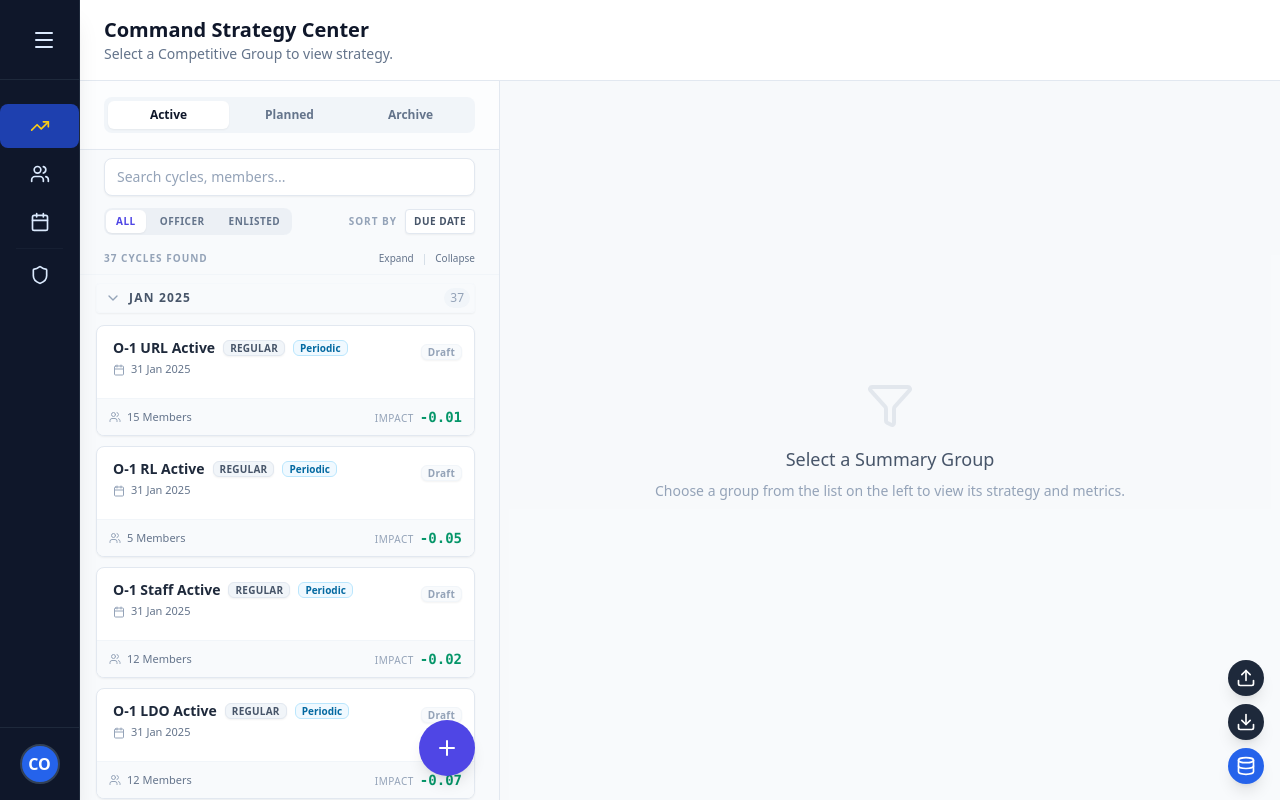
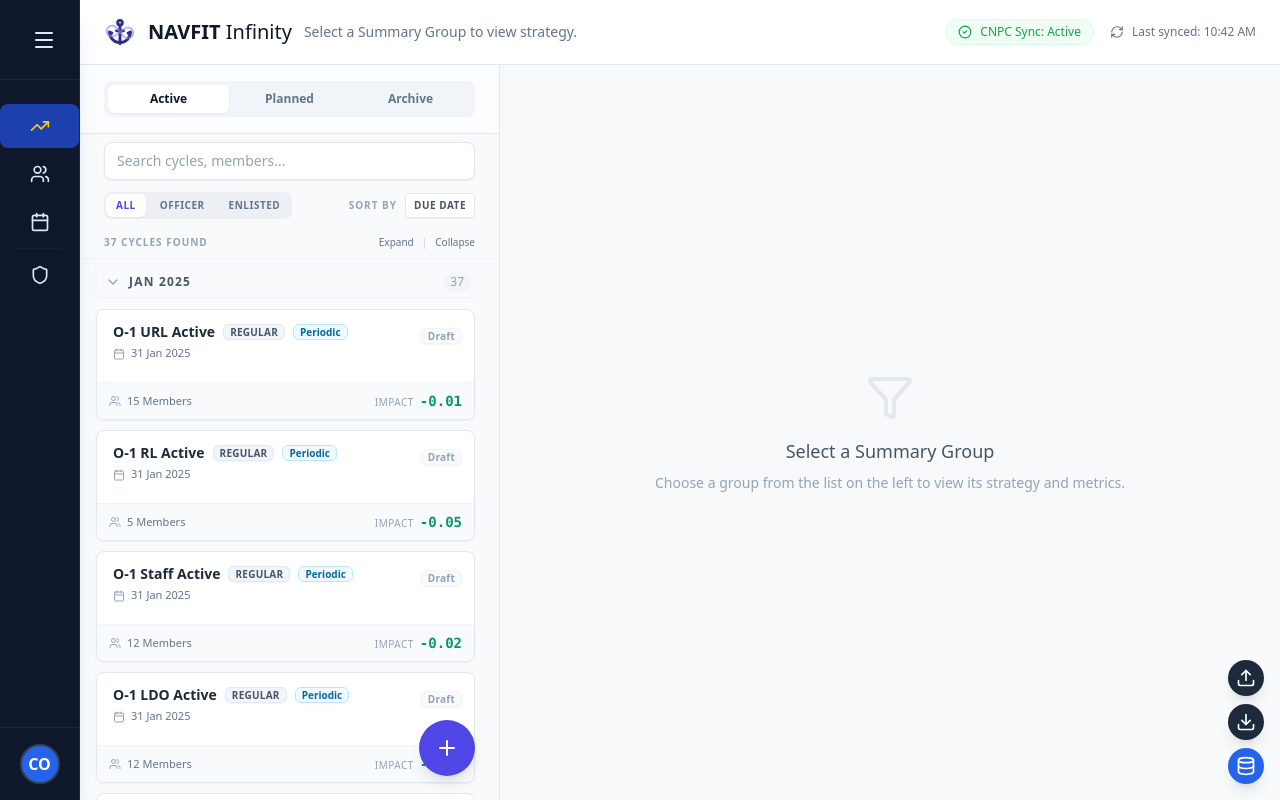
Before and after one commit to matthewcla/NAVFIT-Infinity, a React (Vite) app: page / in a window 1280 px wide. Built offline with nearby package versions, Linux system fonts and the light colour scheme.

Commit message:
Banner refactor.

```diff
--- a/src/features/strategy/components/CommandStrategyCenter.tsx
+++ b/src/features/strategy/components/CommandStrategyCenter.tsx
@@ -7,7 +7,7 @@ import { ActiveCyclesList } from './ActiveCyclesList';
 
 import { useNavfitStore } from '@/store/useNavfitStore';
 import { useSummaryGroups } from '@/features/strategy/hooks/useSummaryGroups';
-import { Filter } from 'lucide-react';
+import { Filter, Anchor, Infinity, CheckCircle2, RefreshCw } from 'lucide-react';
 import { AddSummaryGroupModal } from '@/features/dashboard/components/AddSummaryGroupModal';
 import { ReportEditorModal } from './ReportEditorModal';
 
@@ -107,19 +107,30 @@ export function CommandStrategyCenter() {
         <div className="flex flex-col h-full bg-slate-50 overflow-hidden">
             {/* Command Strategy Center Header */}
             <div className={`border-b px-6 py-4 flex items-center justify-between shrink-0 transition-colors duration-300 ${cycleListPhase === 'Archive' ? 'bg-indigo-50 border-indigo-200' : 'bg-white border-slate-200'}`}>
-                <div>
-                    <h1 className={`text-xl font-bold transition-colors ${cycleListPhase === 'Archive' ? 'text-indigo-900' : 'text-slate-900'}`}>
-                        {cycleListPhase === 'Archive' ? 'Command Strategy Archive' :
-                            cycleListPhase === 'Planned' ? 'Strategic Projections' :
-                                'Command Strategy Center'}
+                <div className="flex items-center gap-3">
+                    <div className="relative text-indigo-900 w-8 h-8 flex items-center justify-center">
+                        <Anchor className="absolute w-7 h-7 stroke-[2.5]" />
+                        <Infinity className="absolute w-8 h-8 stroke-[1.5] rotate-6 text-indigo-400 opacity-60" />
+                    </div>
+                    <h1 className="text-xl font-normal text-slate-900">
+                        <span className="font-bold">NAVFIT</span> Infinity
                     </h1>
                     <p className={`text-sm transition-colors ${cycleListPhase === 'Archive' ? 'text-indigo-600/70' : 'text-slate-500'}`}>
-                        {cycleListPhase === 'Archive' ? 'View historical and finalized fitness report cycles.' : 'Select a Competitive Group to view strategy.'}
+                        {cycleListPhase === 'Archive' ? 'View historical and finalized fitness report cycles.' : 'Select a Summary Group to view strategy.'}
                     </p>
                 </div>
 
-                {/* Placeholder for future filters */}
-                <div className="w-16"></div>
+                {/* Sync Status */}
+                <div className="flex items-center space-x-4">
+                    <div className="flex items-center space-x-2 text-green-600 bg-green-50 px-3 py-1 rounded-full border border-green-100">
+                        <CheckCircle2 size={14} />
+                        <span className="font-medium text-xs">CNPC Sync: Active</span>
+                    </div>
+                    <div className="flex items-center space-x-2 text-slate-500 hover:text-blue-600 cursor-pointer transition-colors">
+                        <RefreshCw size={14} />
+                        <span className="text-xs">Last synced: 10:42 AM</span>
+                    </div>
+                </div>
             </div>
 
             {/* Main Content Area - Split Panel */}
--- a/src/features/strategy/components/CycleMemberList.tsx
+++ b/src/features/strategy/components/CycleMemberList.tsx
@@ -183,10 +183,10 @@ export function CycleMemberList({
                 onDragEnd={handleDragEnd}
             >
                 <table className="w-full text-left border-collapse">
-                    <thead className="bg-white text-xs font-semibold text-slate-500 uppercase tracking-wider sticky top-0 z-10 shadow-sm">
+                    <thead className="text-xs font-semibold text-slate-500 uppercase tracking-wider">
                         <tr>
-                            <th className="w-12 px-0 py-3 border-b border-slate-200 text-center"></th> {/* Drag Handle */}
-                            <th className="w-12 px-0 py-3 border-b border-slate-200 text-center relative group/header">
+                            <th className="sticky top-0 z-20 bg-white w-12 px-0 py-3 border-b border-slate-200 text-center shadow-sm"></th> {/* Drag Handle */}
+                            <th className="sticky top-0 z-20 bg-white w-12 px-0 py-3 border-b border-slate-200 text-center relative group/header shadow-sm">
                                 <button
                                     onClick={handleToggleAllLocks}
                                     className={`flex items-center justify-center p-1 rounded transition-colors mx-auto ${areAllLocked
@@ -198,18 +198,18 @@ export function CycleMemberList({
                                     {areAllLocked ? <Lock className="w-3.5 h-3.5" /> : <Unlock className="w-3.5 h-3.5" />}
                                 </button>
                             </th>
-                            <th className="w-12 px-0 py-3 border-b border-slate-200 text-center">#</th>
-                            <th className="px-4 py-3 border-b border-slate-200 text-left w-[25%]">Name</th>
-                            <th className="px-4 py-3 border-b border-slate-200 text-center w-24">
+                            <th className="sticky top-0 z-20 bg-white w-12 px-0 py-3 border-b border-slate-200 text-center shadow-sm">#</th>
+                            <th className="sticky top-0 z-20 bg-white px-4 py-3 border-b border-slate-200 text-left w-[25%] shadow-sm">Name</th>
+                            <th className="sticky top-0 z-20 bg-white px-4 py-3 border-b border-slate-200 text-center w-24 shadow-sm">
                                 {isEnlisted ? 'Rate/Rank' : 'Desig'}
                             </th>
-                            <th className="px-4 py-3 border-b border-slate-200 text-center w-16" title="Projected reports remaining until PRD"># Rpts</th>
-                            <th className="px-4 py-3 border-b border-slate-200 text-center w-16">Rec</th>
-                            <th className="px-4 py-3 border-b border-slate-200 text-center w-20">MTA</th>
-                            <th className="px-4 py-3 border-b border-slate-200 text-center w-20">Delta</th>
-                            <th className="px-4 py-3 border-b border-slate-200 text-center w-20">Margin</th>
-                            <th className="px-4 py-3 border-b border-slate-200 text-center w-20" title="Projected End of Tour MTA">Proj. EOT</th>
-                            <th className="w-12 px-0 py-3 border-b border-slate-200 text-center"></th> {/* Trash Button */}
+                            <th className="sticky top-0 z-20 bg-white px-4 py-3 border-b border-slate-200 text-center w-16 shadow-sm" title="Projected reports remaining until PRD"># Rpts</th>
+                            <th className="sticky top-0 z-20 bg-white px-4 py-3 border-b border-slate-200 text-center w-16 shadow-sm">Rec</th>
+                            <th className="sticky top-0 z-20 bg-white px-4 py-3 border-b border-slate-200 text-center w-20 shadow-sm">MTA</th>
+                            <th className="sticky top-0 z-20 bg-white px-4 py-3 border-b border-slate-200 text-center w-20 shadow-sm">Delta</th>
+                            <th className="sticky top-0 z-20 bg-white px-4 py-3 border-b border-slate-200 text-center w-20 shadow-sm">Margin</th>
+                            <th className="sticky top-0 z-20 bg-white px-4 py-3 border-b border-slate-200 text-center w-20 shadow-sm" title="Projected End of Tour MTA">Proj. EOT</th>
+                            <th className="sticky top-0 z-20 bg-white w-12 px-0 py-3 border-b border-slate-200 text-center shadow-sm"></th> {/* Trash Button */}
                         </tr>
                     </thead>
                     <SortableContext items={sortableIds} strategy={verticalListSortingStrategy}>
```
